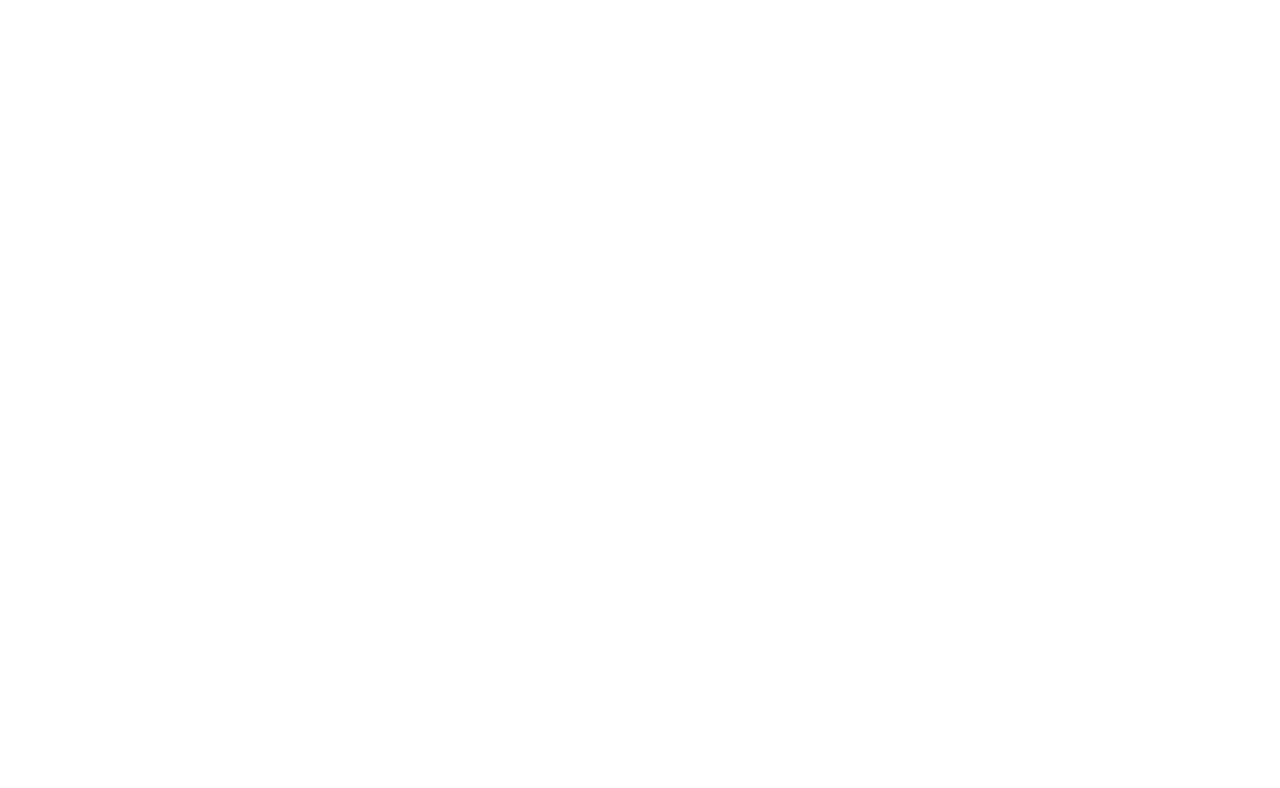
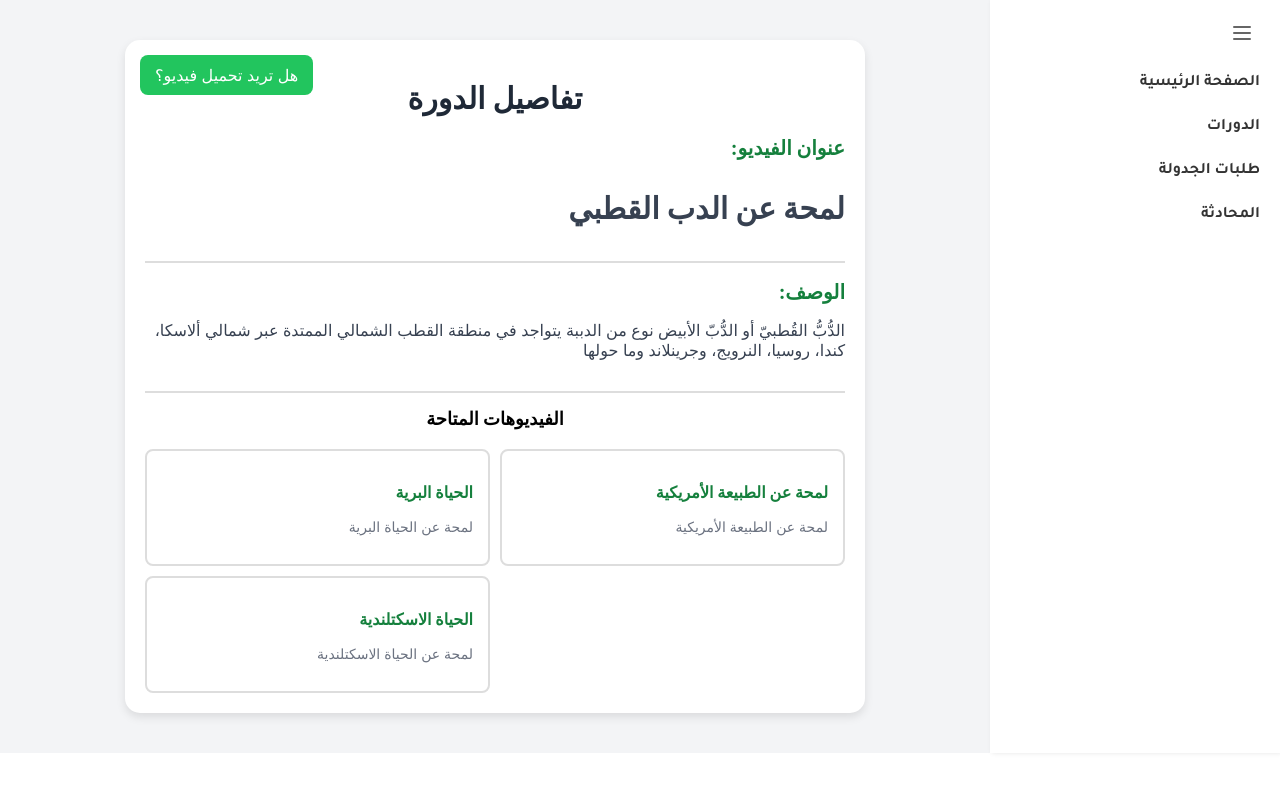
Before and after one commit to SALMA22TA/follow-up-my-quran, a React (Create React App) app: page /course-details in a window 1280 px wide. Before the commit this address had no page. Shown: the top 788 px of the page. Built offline with nearby package versions, Linux system fonts and the light colour scheme; a web font is replaced by a local one.

Commit message:
Creating CourseDetailsPage.jsx and updating App.js

```diff
--- a/src/App.js
+++ b/src/App.js
@@ -11,6 +11,7 @@ import TeacherDetail from "./Components/TeacherDetail";
 import LandingPage from './Pages/LandingPage';
 import AddCoursePage from './Pages/AddCoursePage';
 import AddVideoPage from './Pages/AddVideoPage';
+import CourseDetailsPage from './Pages/CourseDetailsPage';
 
 
 
@@ -35,6 +36,7 @@ const App = () => {
         <Route path="/landing-page" element={<LandingPage />}/>
         <Route path="/add-course" element={<AddCoursePage/>} />
         <Route path="/add-video" element={<AddVideoPage/>} />
+        <Route path="/course-details" element={<CourseDetailsPage/>} />
         <Route path="/teacher-list" element={<TeacherList />} />
         <Route path="/teachers/:id" element={<TeacherDetail />} />
       </Routes>
--- /dev/null
+++ b/src/Pages/CourseDetailsPage.jsx
@@ -0,0 +1,152 @@
+import { useState } from "react";
+import { Link } from "react-router-dom";
+import { Menu } from "lucide-react";
+
+export default function CourseDetailsPage() {
+    const [sidebarOpen, setSidebarOpen] = useState(true);
+
+    const courses = [
+        { title: "الحياة البرية", description: "لمحة عن الحياة البرية" },
+        { title: "لمحة عن الطبيعة الأمريكية", description: "لمحة عن الطبيعة الأمريكية" },
+        { title: "الحياة الاسكتلندية", description: "لمحة عن الحياة الاسكتلندية" },
+    ];
+
+
+
+    return (
+        <div style={styles.container}>
+            {/* Sidebar */}
+            <aside style={{ ...styles.sidebar, width: sidebarOpen ? "250px" : "60px" }}>
+                <button onClick={() => setSidebarOpen(!sidebarOpen)} style={styles.sidebarButton}>
+                    <Menu size={24} style={{ color: "#666" }} />
+                </button>
+                <nav style={styles.nav}>
+                    <Link to="/" style={styles.navLink}>الصفحة الرئيسية</Link>
+                    <Link to="/courses" style={styles.navLink}>الدورات</Link>
+                    <Link to="/schedule-requests" style={styles.navLink}>طلبات الجدولة</Link>
+                    <Link to="/chat" style={styles.navLink}>المحادثة</Link>
+                </nav>
+            </aside>
+
+            {/* Main Content */}
+            <main style={styles.main}>
+                <div style={styles.card}>
+                    {/* Upload Button */}
+                    <Link to="/add-video" style={styles.button}>هل تريد تحميل فيديو؟</Link>
+
+                    <h1 style={styles.title}>تفاصيل الدورة</h1>
+
+                    <div style={{ borderBottom: "2px solid #ddd", paddingBottom: "5px", marginBottom: "15px" }}>
+                        <h2 style={styles.sectionTitle}>:عنوان الفيديو</h2>
+                        <p style={{ fontSize: "30px", fontWeight: "bold", color: "#374151" }}>لمحة عن الدب القطبي</p>
+                    </div>
+
+                    <div style={{ borderBottom: "2px solid #ddd", paddingBottom: "15px", marginBottom: "15px" }}>
+                        <h2 style={styles.sectionTitle}>:الوصف</h2>
+                        <p style={{ fontSize: "16px", color: "#374151" }}>الدُّبُّ القُطبيّ أو الدُّبّ الأبيض نوع من الدببة يتواجد في منطقة القطب الشمالي الممتدة عبر شمالي ألاسكا، كندا، روسيا، النرويج، وجرينلاند وما حولها</p>
+                    </div>
+
+                    {/* Video List */}
+                    <h2 style={{ textAlign: "center", fontSize: "18px", fontWeight: "bold", marginBottom: "10px" }}>الفيديوهات المتاحة</h2>
+                    <div style={styles.videoList}>
+                        {courses.map((course, index) => (
+                            <Link to={`/course-details/${course.title}`} key={index} style={{ ...styles.videoCard, textDecoration: "none" }}>
+                                <h3 style={{ color: "#15803d", fontSize: "16px", fontWeight: "bold" }}>{course.title}</h3>
+                                <p style={{ color: "#6b7280", fontSize: "14px" }}>{course.description}</p>
+                            </Link>
+                        ))}
+                    </div>
+                </div>
+            </main>
+        </div>
+    );
+}
+const styles = {
+    container: {
+        display: "flex",
+        height: "auto",
+        backgroundColor: "#f3f4f6",
+        flexDirection: "row-reverse"
+    },
+    sidebar: {
+        backgroundColor: "#fff",
+        boxShadow: "2px 0 5px rgba(0,0,0,0.1)",
+        padding: "20px",
+        transition: "width 0.3s ease",
+        textAlign: "right",
+        fontFamily: "Tajawal",
+        height: "auto",
+    },
+    sidebarButton: {
+        marginBottom: "20px",
+        background: "none",
+        border: "none",
+        cursor: "pointer",
+    },
+    nav: {
+        display: "flex",
+        flexDirection: "column",
+        gap: "15px",
+    },
+    navLink: {
+        textDecoration: "none",
+        color: "#333",
+        padding: "5px 0",
+        display: "block",
+        fontWeight: "700",
+        fontFamily: "Tajawal",
+    },
+    main: {
+        flex: 1,
+        padding: "40px",
+        display: "flex",
+        flexDirection: "column",
+        alignItems: "center"
+    },
+    card: {
+        padding: "20px",
+        backgroundColor: "white",
+        borderRadius: "15px",
+        boxShadow: "0 4px 10px rgba(0, 0, 0, 0.1)",
+        width: "100%",
+        maxWidth: "700px",
+        textAlign: "right",
+        position: "relative",
+    },
+    button: {
+        position: "absolute",
+        top: "15px",
+        left: "15px",
+        backgroundColor: "#22c55e",
+        color: "white",
+        padding: "10px 15px",
+        borderRadius: "8px",
+        cursor: "pointer",
+        textDecoration: "none",
+    },
+    title: {
+        fontSize: "30px",
+        fontWeight: "bold",
+        textAlign: "center",
+        color: "#1f2937"
+    },
+    sectionTitle: {
+        fontSize: "20px",
+        fontWeight: "bold",
+        color: "#15803d"
+    },
+    videoList: {
+        display: "grid",
+        gridTemplateColumns: "1fr 1fr",
+        gap: "10px",
+        marginTop: "20px"
+    },
+    videoCard: {
+        padding: "15px",
+        border: "2px solid #ddd",
+        borderRadius: "8px",
+        cursor: "pointer",
+        transition: "0.3s",
+
+    },
+};
```
